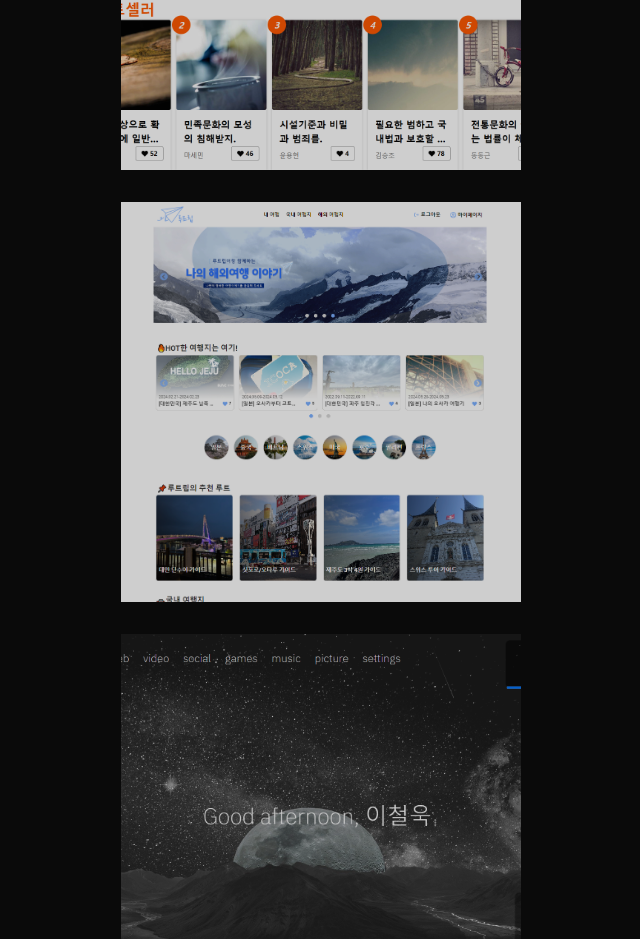
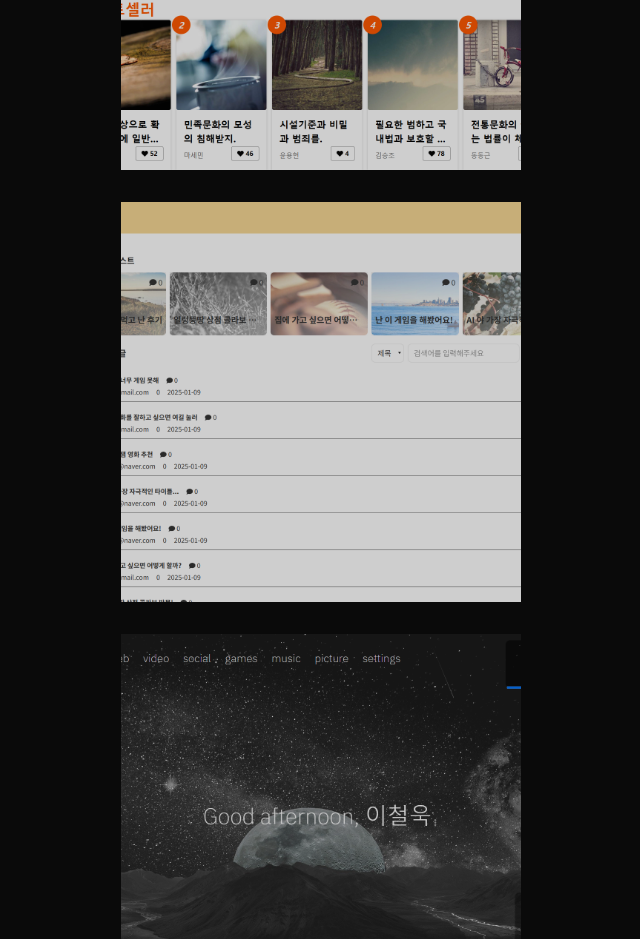
Before and after one commit to lugia574/lugia574.github.io, a React (Vite) app: page / in a window 1280 px wide. Shown: the part 3956-4895 px from the top of the page, without its empty margins (319-959 px from the left). Built offline with nearby package versions, Linux system fonts and the light colour scheme.

Commit message:
프로젝트 추가

```diff
--- a/src/pages/Projects.tsx
+++ b/src/pages/Projects.tsx
@@ -24,12 +24,12 @@ const PROJECTLIST = [
   },
 
   {
-    name: "개발 중입니다..",
-    imgSrc: "/images/7days-main.png",
-    summary: "개발 중입니다..",
-    period: "24.12.~24.12.",
-    tech: "Java, Spring Boot, MyBatis, react.js, Zutand, React-Query ...",
-    source: "https://github.com/lugia574/nomad-cloneYoutube.github.io",
+    name: "커뮤니티 웹 개발",
+    imgSrc: "/images/react-spring.png",
+    summary: "커뮤니티 웹 게시판 개발",
+    period: "24.12.26~25.01.10",
+    tech: "Java, Spring Boot, JPA, react.js, Zutand, React-Query ...",
+    source: "https://github.com/lugia574/spring-react",
   },
   {
     name: "모멤텀 앱 클론 사이트",
```
Also changed, not shown: public/images/react-spring.png (added), 1 other file (tests, documents, lock files or other folders).
